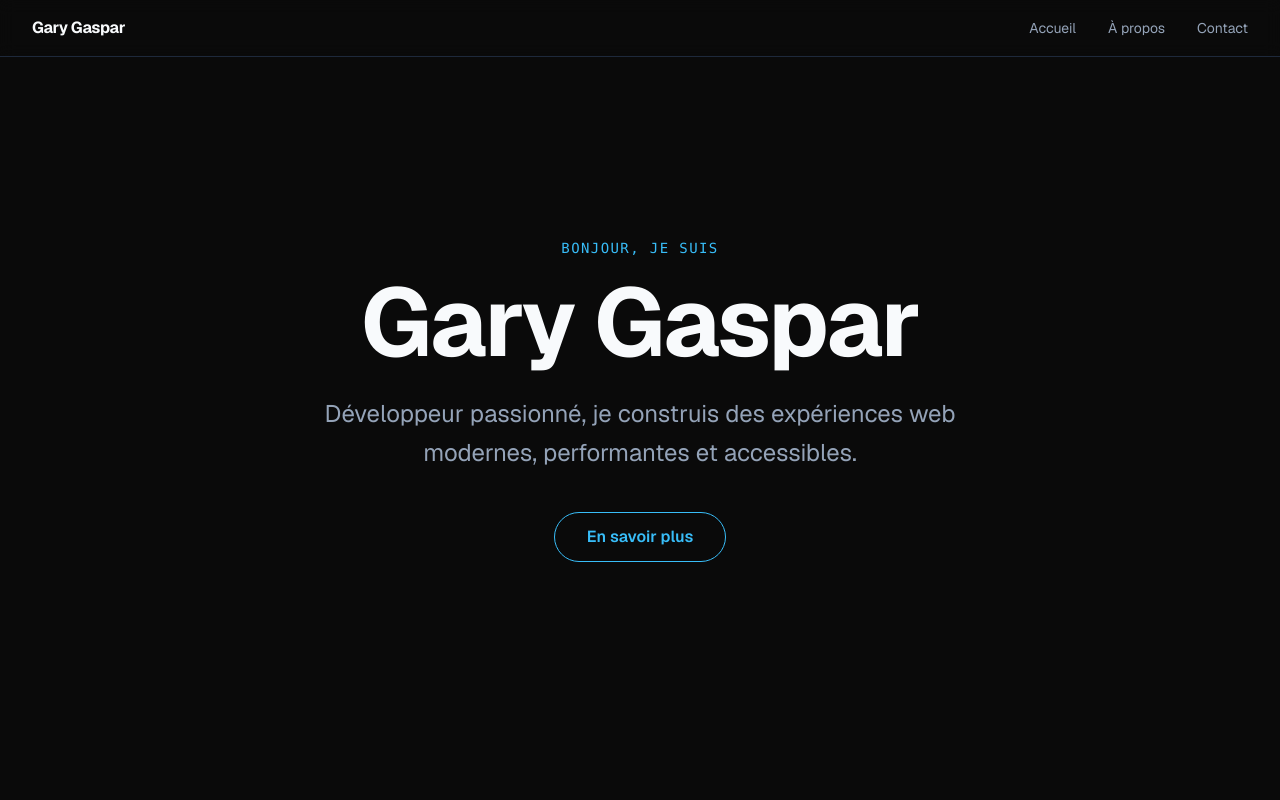
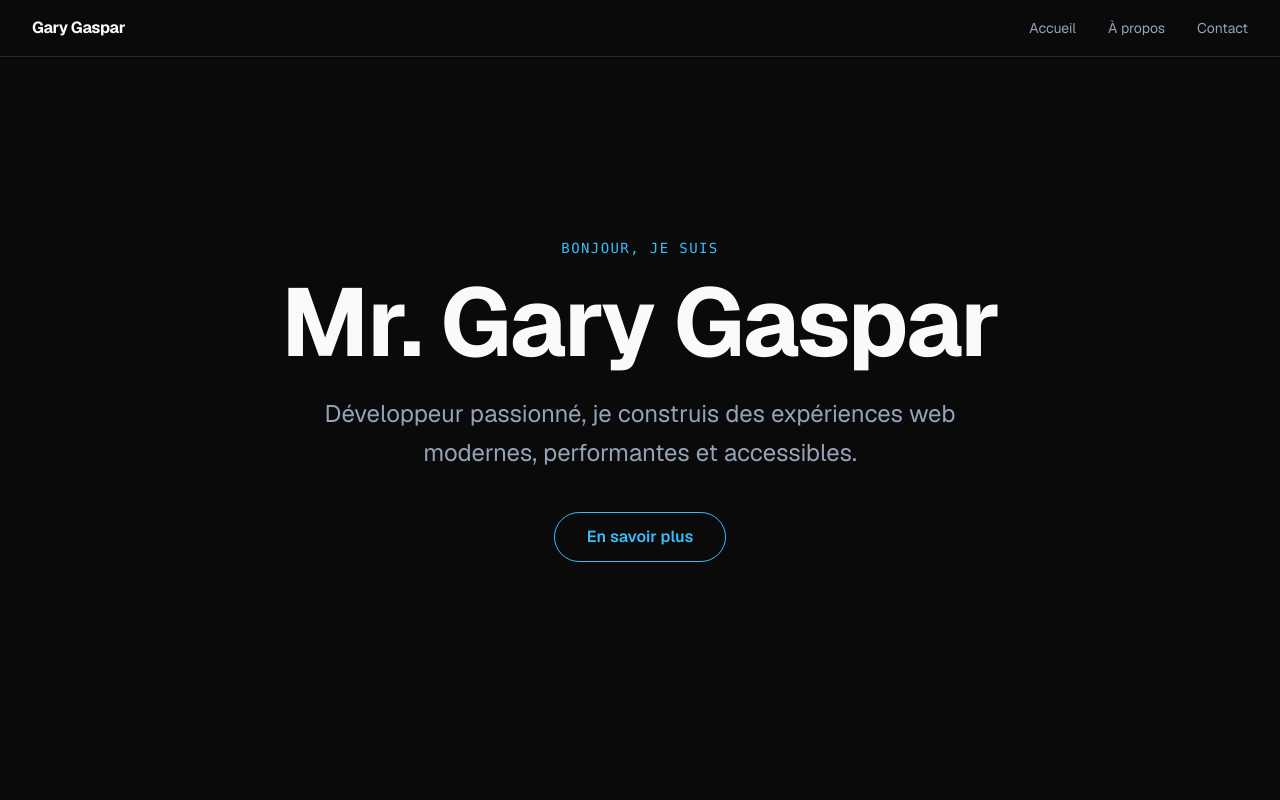
Before and after one commit to garygaspar/garygaspar-site, a Next.js app: page / in a window 1280 px wide. Shown: the top 800 px of the page. Built offline with nearby package versions, Linux system fonts and the light colour scheme.

Commit message:
Update headline to Mr. Gary Gaspar

```diff
--- a/components/Hero.tsx
+++ b/components/Hero.tsx
@@ -8,7 +8,7 @@ export default function Hero() {
         Bonjour, je suis
       </p>
       <h1 className="text-6xl md:text-8xl font-bold tracking-tight text-foreground mb-6">
-        Gary Gaspar
+        Mr. Gary Gaspar
       </h1>
       <p className="text-xl md:text-2xl text-muted max-w-2xl mb-10 leading-relaxed">
         Développeur passionné, je construis des expériences web modernes,
```
